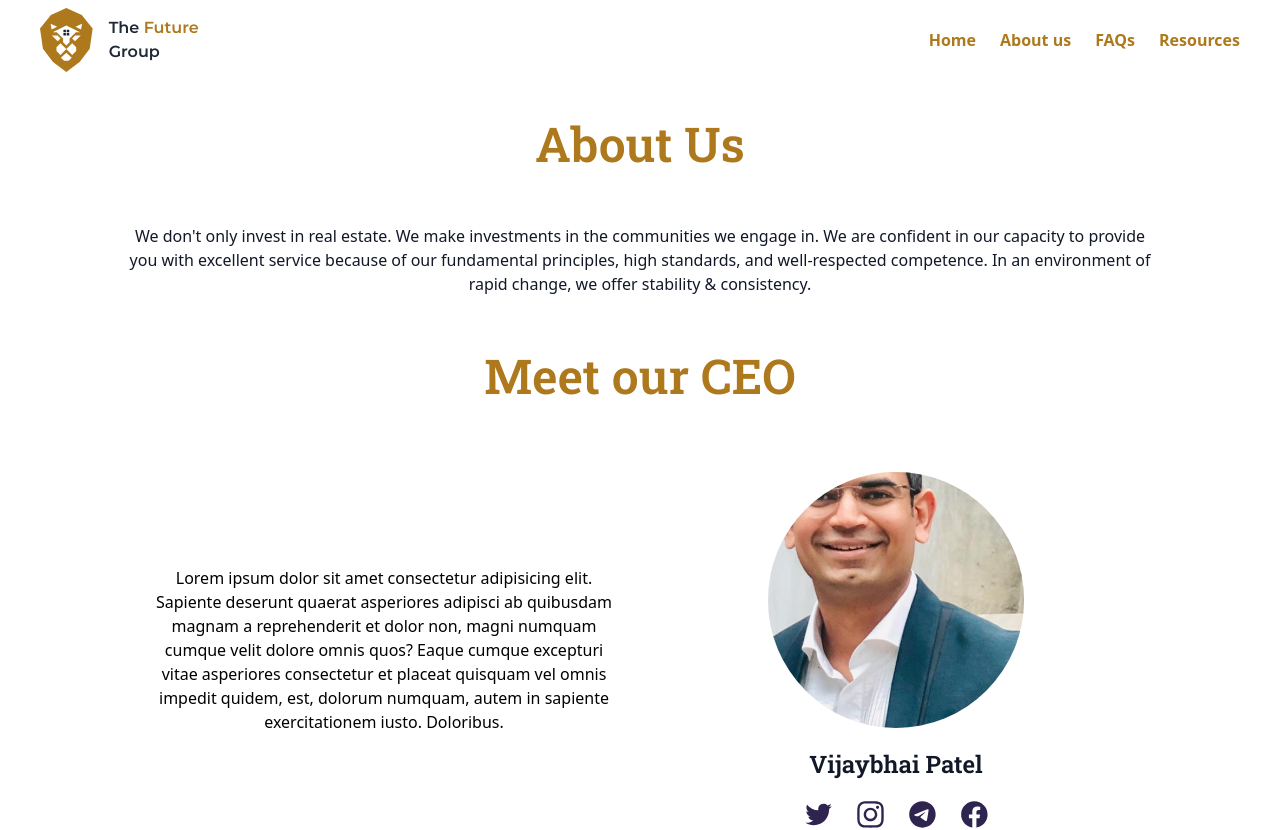
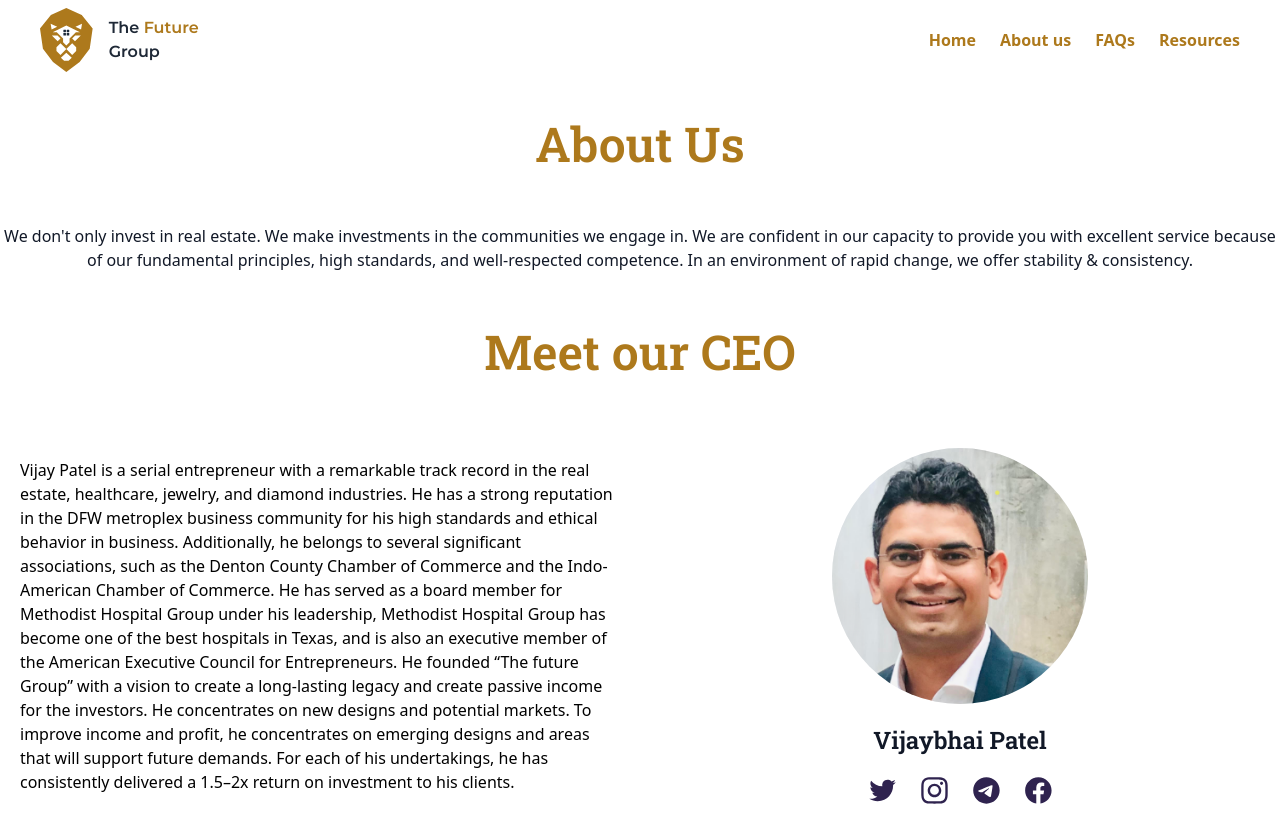
Before and after one commit to thefuturegroupinfo/future-group-main, a Next.js app: page /aboutus in a window 1280 px wide. Shown: the top 830 px of the page. Built offline with nearby package versions, Linux system fonts and the light colour scheme.

Commit message:
added image ceo

```diff
--- a/pages/aboutus.js
+++ b/pages/aboutus.js
@@ -9,7 +9,7 @@ function index() {
         <div className='text-primary text-3xl  md:text-5xl font-bold text-center font-roboto'>
           About Us
         </div>
-        <div className='max-w-5xl md:mx-auto text-center py-14 text-gray-900 mx-5 '>
+        <div className='max-w-7xl md:mx-auto text-center py-14 text-gray-900 mx-5 '>
           {` We don't only invest in real estate. We make investments in the
           communities we engage in. We are confident in our capacity to provide
           you with excellent service because of our fundamental principles, high
@@ -19,22 +19,32 @@ function index() {
         <div className='text-primary text-3xl  md:text-5xl font-bold text-center font-roboto'>
           Meet our CEO
         </div>
-        <div className='flex  flex-col-reverse md:flex-row max-w-5xl mx-auto text-center py-14 justify-between items-center'>
-          <div className='md:w-1/2 px-5 py-5 md:py-0'>
-            Lorem ipsum dolor sit amet consectetur adipisicing elit. Sapiente
-            deserunt quaerat asperiores adipisci ab quibusdam magnam a
-            reprehenderit et dolor non, magni numquam cumque velit dolore omnis
-            quos? Eaque cumque excepturi vitae asperiores consectetur et placeat
-            quisquam vel omnis impedit quidem, est, dolorum numquam, autem in
-            sapiente exercitationem iusto. Doloribus.
+        <div className='flex  flex-col-reverse md:flex-row max-w-7xl mx-auto text-center py-14 justify-between items-center'>
+          <div className='md:w-1/2 px-5 py-5 md:py-0 md:text-left text-center'>
+            Vijay Patel is a serial entrepreneur with a remarkable track record
+            in the real estate, healthcare, jewelry, and diamond industries. He
+            has a strong reputation in the DFW metroplex business community for
+            his high standards and ethical behavior in business. Additionally,
+            he belongs to several significant associations, such as the Denton
+            County Chamber of Commerce and the Indo-American Chamber of
+            Commerce. He has served as a board member for Methodist Hospital
+            Group under his leadership, Methodist Hospital Group has become one
+            of the best hospitals in Texas, and is also an executive member of
+            the American Executive Council for Entrepreneurs. He founded “The
+            future Group” with a vision to create a long-lasting legacy and
+            create passive income for the investors. He concentrates on new
+            designs and potential markets. To improve income and profit, he
+            concentrates on emerging designs and areas that will support future
+            demands. For each of his undertakings, he has consistently delivered
+            a 1.5–2x return on investment to his clients.
           </div>
           <div className='w-1/2 flex  flex-col items-center justify-center py-4'>
             <div className='bg-gray-100 w-64 h-64 rounded-full relative overflow-hidden'>
               <Image
-                src='/static/images/ceo.jpg'
+                src='/static/images/ceo.png'
                 alt='ceo'
                 layout='fill'
-                className='object-cover object-left-right'
+                className='object-cover object-center'
               />
             </div>
             <div className='py-5 text-2xl font-bold text-gray-900 font-roboto'>
```
Also changed, not shown: public/static/images/ceo.jpg (deleted), public/static/images/ceo.png (added).
